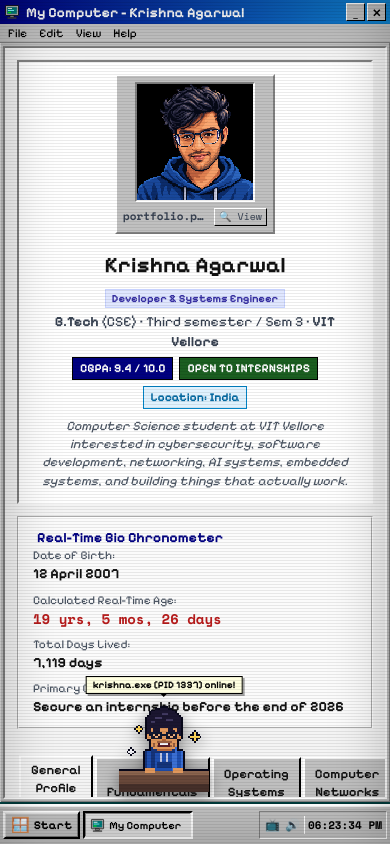
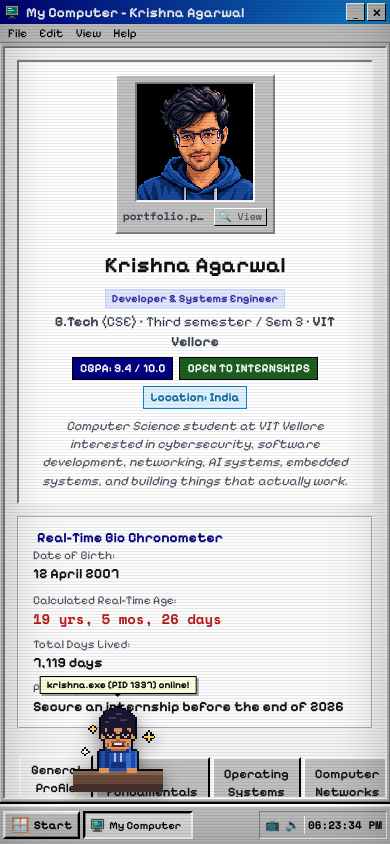
Before and after one commit to krishnaagarwal2025-a11y/portfolio, a Next.js app: page / in a window 390 px wide. Built offline with nearby package versions, Linux system fonts and the light colour scheme.

Commit message:
Fix auto-hide taskbar layout bug, optimize for mobile, start Krishna emote immediately, and restore krishna07.cv contact links

```diff
--- a/src/app/globals.css
+++ b/src/app/globals.css
@@ -26,10 +26,16 @@
 }
 
 html, body {
+  position: fixed;
+  inset: 0;
+  width: 100%;
   height: 100%;
+  max-width: 100%;
+  max-height: 100%;
   margin: 0;
   padding: 0;
-  overflow: hidden;
+  overflow: hidden !important;
+  overscroll-behavior: none;
   background-color: var(--term-bg);
   color: var(--win-ink);
   font-family: "Pixelify Sans", "Segoe UI", Tahoma, sans-serif;
@@ -43,9 +49,12 @@
 
 /* Screen Shell */
 .screen {
-  position: relative;
-  width: 100vw;
-  height: 100dvh;
+  position: fixed;
+  inset: 0;
+  width: 100%;
+  height: 100%;
+  max-width: 100%;
+  max-height: 100%;
   overflow: hidden;
   background: radial-gradient(circle at 50% 40%, #008282 0%, #004d4d 100%);
   user-select: none;
@@ -2788,7 +2797,7 @@
   left: 0;
   right: 0;
   bottom: 0;
-  width: 100vw;
+  width: 100%;
   height: 40px;
   background: var(--win-gray);
   border-top: 2px solid var(--win-light);
@@ -3484,11 +3493,14 @@
 /* ========================================================================= */
 @media (max-width: 768px) {
   .icons {
-    inset: 10px 10px 50px 10px;
+    position: absolute;
+    inset: 10px 10px 48px 10px;
     display: grid;
-    grid-template-columns: repeat(3, 1fr);
-    gap: 10px;
+    grid-template-columns: repeat(auto-fill, minmax(72px, 1fr));
+    gap: 8px;
     align-content: flex-start;
+    overflow-y: auto;
+    -webkit-overflow-scrolling: touch;
   }
 
   .desktop-icon {
@@ -3498,11 +3510,23 @@
   .win {
     left: 0 !important;
     top: 0 !important;
-    width: 100vw !important;
-    max-width: 100vw !important;
-    height: calc(100dvh - 42px) !important;
-    max-height: none !important;
+    width: 100% !important;
+    max-width: 100% !important;
+    height: calc(100% - 40px) !important;
+    max-height: calc(100% - 40px) !important;
     border: none !important;
+    border-bottom: 2px solid var(--win-black) !important;
+  }
+
+  .terminal-input {
+    font-size: 16px !important; /* Prevents auto-zoom on iOS */
+  }
+
+  .start-menu {
+    width: calc(100vw - 12px) !important;
+    max-width: 320px !important;
+    left: 4px !important;
+    bottom: 44px !important;
   }
 
   .bar {
--- a/src/components/krishna-exe/KrishnaContext.tsx
+++ b/src/components/krishna-exe/KrishnaContext.tsx
@@ -86,6 +86,19 @@
     };
   }, [resetInactivityTimer]);
 
+  const runPatrolStepRef = useRef<(() => void) | null>(null);
+
+  const scheduleNextPatrol = useCallback((delayMs = 4000) => {
+    if (patrolTimerRef.current) clearTimeout(patrolTimerRef.current);
+    patrolTimerRef.current = setTimeout(() => {
+      runPatrolStepRef.current?.();
+    }, delayMs);
+  }, []);
+
+  const startPatrol = useCallback((delayMs = 1500) => {
+    scheduleNextPatrol(delayMs);
+  }, [scheduleNextPatrol]);
+
   // Request temporary emote with priority checking
   const requestEmote = useCallback(
     (emote: KrishnaState, durationMs = 2800, speechText?: string) => {
@@ -116,10 +129,12 @@
         emoteTimerRef.current = setTimeout(() => {
           setTemporaryEmote(null);
           emoteTimerRef.current = null;
+          // Automatically resume periodic running after emote ends
+          scheduleNextPatrol(3500);
         }, durationMs);
       }
     },
-    [temporaryEmote, wakeUp]
+    [temporaryEmote, wakeUp, scheduleNextPatrol]
   );
 
   // Set ambient state
@@ -216,19 +231,21 @@
       }
 
       walkTo(targetX, () => {
-        // Once arrived, rest for ~5 to 7 seconds before next run
-        const restDuration = 5000 + Math.random() * 2500;
-        patrolTimerRef.current = setTimeout(runPatrolStep, restDuration);
+        // Once arrived, rest for ~4 to 6 seconds before next run
+        const restDuration = 4000 + Math.random() * 2500;
+        scheduleNextPatrol(restDuration);
       });
     };
 
-    // Begin first running sequence 2.5 seconds after desktop loads!
-    patrolTimerRef.current = setTimeout(runPatrolStep, 2500);
+    runPatrolStepRef.current = runPatrolStep;
+
+    // Begin first running sequence shortly after mount
+    scheduleNextPatrol(2000);
 
     const handleResize = () => {
       if (typeof window !== "undefined") {
         setPosition((prev) => {
-          const maxX = Math.max(160, window.innerWidth - 220);
+          const maxX = Math.max(160, window.innerWidth - (window.innerWidth < 768 ? 90 : 220));
           if (prev.x > maxX) {
             return { ...prev, x: maxX };
           }
@@ -241,10 +258,11 @@
 
     return () => {
       window.removeEventListener("resize", handleResize);
+      runPatrolStepRef.current = null;
       if (patrolTimerRef.current) clearTimeout(patrolTimerRef.current);
       if (walkAnimRef.current) cancelAnimationFrame(walkAnimRef.current);
     };
-  }, [walkTo]);
+  }, [walkTo, scheduleNextPatrol]);
 
   // Cleanup timers on unmount
   useEffect(() => {
@@ -268,6 +286,7 @@
     setAmbientState,
     walkTo,
     wakeUp,
+    startPatrol,
   };
 
   return <KrishnaContext.Provider value={value}>{children}</KrishnaContext.Provider>;
--- a/src/components/krishna-exe/types.ts
+++ b/src/components/krishna-exe/types.ts
@@ -45,4 +45,5 @@
   setAmbientState: (state: KrishnaState) => void;
   walkTo: (targetX: number) => void;
   wakeUp: () => void;
+  startPatrol: (delayMs?: number) => void;
 }
--- a/src/components/os/Desktop.tsx
+++ b/src/components/os/Desktop.tsx
@@ -37,7 +37,23 @@
   const [sound, setSound] = useState(true);
   const [crt, setCrt] = useState(true);
   const wm = useWindowManager();
-  const { requestEmote, setAmbientState } = useKrishnaExe();
+  const { requestEmote, setAmbientState, startPatrol } = useKrishnaExe();
+
+  // Ensure document never scrolls out of viewport on taskbar hide / iframe embed
+  useEffect(() => {
+    const handleScrollReset = () => {
+      if (typeof window !== "undefined" && (window.scrollX !== 0 || window.scrollY !== 0)) {
+        window.scrollTo(0, 0);
+      }
+    };
+    window.addEventListener("scroll", handleScrollReset);
+    window.addEventListener("resize", handleScrollReset);
+    handleScrollReset();
+    return () => {
+      window.removeEventListener("scroll", handleScrollReset);
+      window.removeEventListener("resize", handleScrollReset);
+    };
+  }, []);
 
   // Boot sequence check
   useEffect(() => {
@@ -49,19 +65,21 @@
   }, []);
 
   const openWin = wm.open;
-  // Automatically open My Computer on first desktop arrival
+  // Automatically open My Computer and kickstart Krishna.exe on first desktop arrival
   useEffect(() => {
     if (phase === "desk") {
       openWin("mycomputer");
+      startPatrol(2000);
     }
-  }, [phase, openWin]);
+  }, [phase, openWin, startPatrol]);
 
   const finishBoot = useCallback(() => {
     sessionStorage.setItem("kos-booted", "1");
     setPhase("desk");
-    // Greet user on desktop initialization
-    requestEmote("happy", 3200, "krishna.exe [PID 1337] online!");
-  }, [requestEmote]);
+    // Greet user on desktop initialization and start periodic patrol loop
+    requestEmote("happy", 3000, "krishna.exe [PID 1337] online!");
+    startPatrol(3500);
+  }, [requestEmote, startPatrol]);
 
   const handleRestart = useCallback(() => {
     sessionStorage.removeItem("kos-booted");
--- a/src/data/profile.ts
+++ b/src/data/profile.ts
@@ -33,8 +33,8 @@
     leetcode: "200+ LeetCode problems solved",
     count: "200+",
     areas: ["Data Structures", "Algorithms", "Problem Solving"],
-    profileText: "leetcode.com/u/kris_07",
-    profileUrl: "https://leetcode.com/u/kris_07/",
+    profileText: "leetcode.krishna07.cv",
+    profileUrl: "https://leetcode.krishna07.cv",
   },
 
   academicAreas: {
@@ -107,12 +107,12 @@
 
   contact: {
     email: "agarwalkrishna1204@gmail.com",
-    github: "github.com/krishnaagarwal2025-a11y",
-    githubUrl: "https://github.com/krishnaagarwal2025-a11y",
-    linkedin: "linkedin.com/in/krishna-agarwal0108",
-    linkedinUrl: "https://www.linkedin.com/in/krishna-agarwal0108/",
-    leetcode: "leetcode.com/u/kris_07",
-    leetcodeUrl: "https://leetcode.com/u/kris_07/",
+    github: "github.krishna07.cv",
+    githubUrl: "https://github.krishna07.cv",
+    linkedin: "linkedin.krishna07.cv",
+    linkedinUrl: "https://linkedin.krishna07.cv",
+    leetcode: "leetcode.krishna07.cv",
+    leetcodeUrl: "https://leetcode.krishna07.cv",
     repo: "https://github.com/krishnaagarwal2025-a11y/Memora.git",
     resumeUrl: "/krishna_cyber.pdf",
     resumeFileName: "krishna_cyber.pdf",
```
